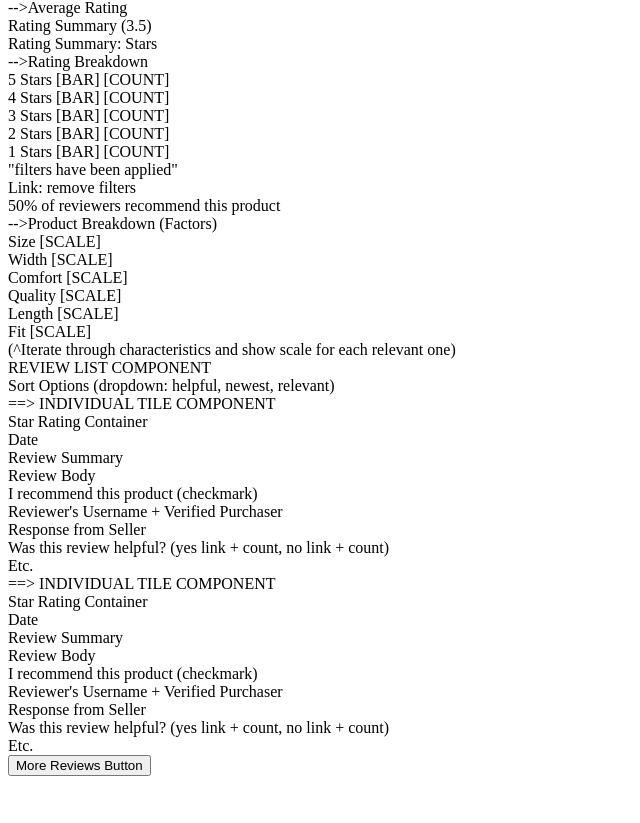
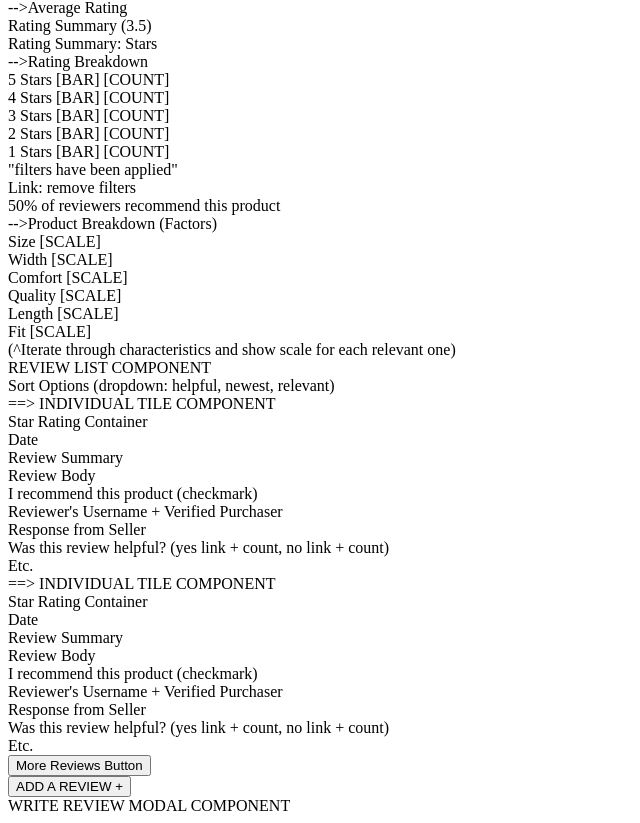
Before and after one commit to hr-rfe5-makemake/FEC, a React app: page / in a window 1280 px wide. Shown: the part 160-983 px from the top of the page, without its empty margins (0-640 px from the left). Before the commit the page ends 944 px from the top, so only its background shows below. Built offline with nearby package versions, Linux system fonts and the light colour scheme; the HTML template or start-up script is replaced by a standard one.

Commit message:
create WriteReviewModal component file

```diff
--- a/client/src/RatingsReviews/RatingsReviews.jsx
+++ b/client/src/RatingsReviews/RatingsReviews.jsx
@@ -1,6 +1,7 @@
 import React from 'react';
 import BreakdownFilter from './BreakdownFilter.jsx';
 import ReviewList from './ReviewList.jsx';
+import WriteReviewModal from './WriteReviewModal.jsx';
 
 class RatingsReviews extends React.Component {
   constructor(props) {
@@ -37,6 +38,8 @@ class RatingsReviews extends React.Component {
           <ReviewList
             filterOptions={this.state.filterOption}
           />
+          <button>ADD A REVIEW +</button>
+          <WriteReviewModal />
         </div>
       </div>
     );
--- /dev/null
+++ b/client/src/RatingsReviews/WriteReviewModal.jsx
@@ -0,0 +1,18 @@
+import React from 'react';
+
+class WriteReviewModal extends React.Component {
+  constructor(props) {
+    super(props);
+    this.state = {};
+  }
+
+  render() {
+    return (
+      <div>
+        <div>WRITE REVIEW MODAL COMPONENT</div>
+      </div>
+    );
+  }
+}
+
+export default WriteReviewModal;
```
Also changed, not shown: 1 other file (tests, documents, lock files or other folders).
